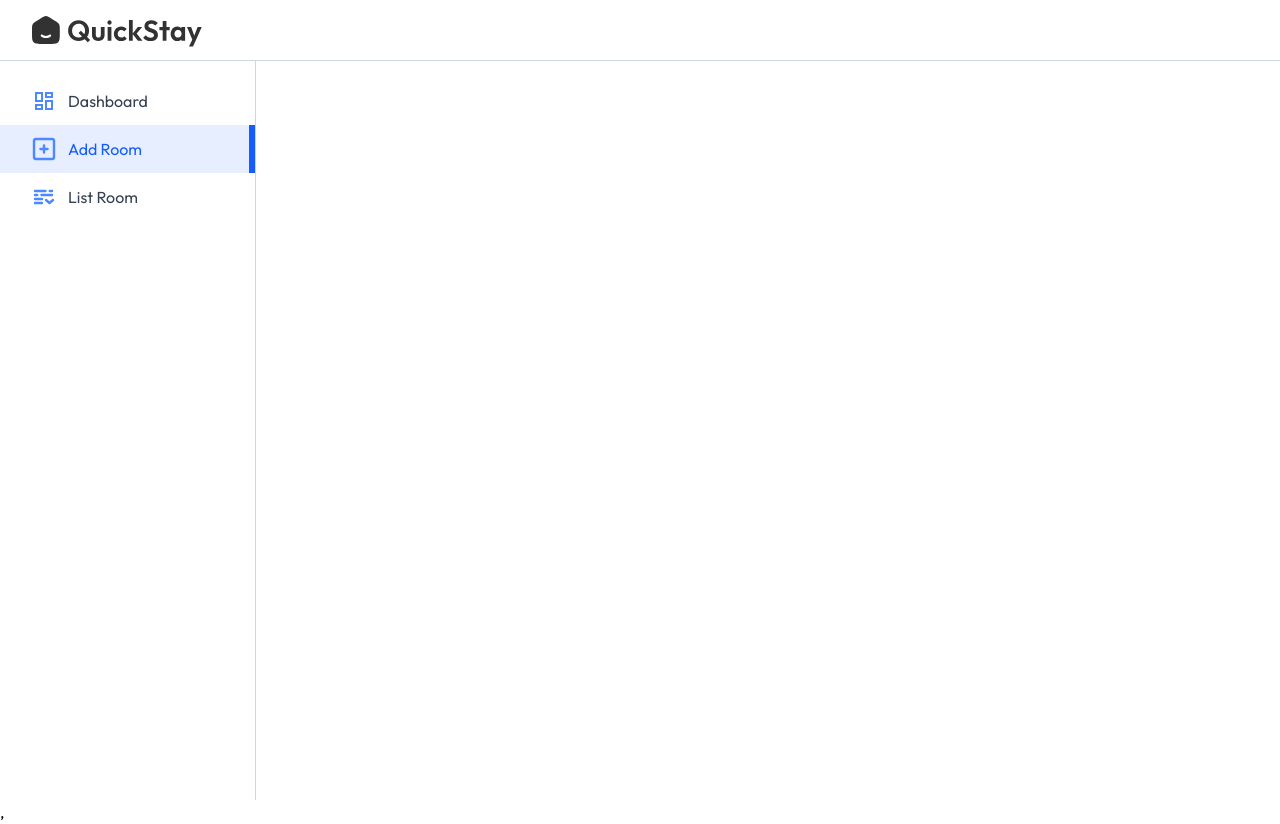
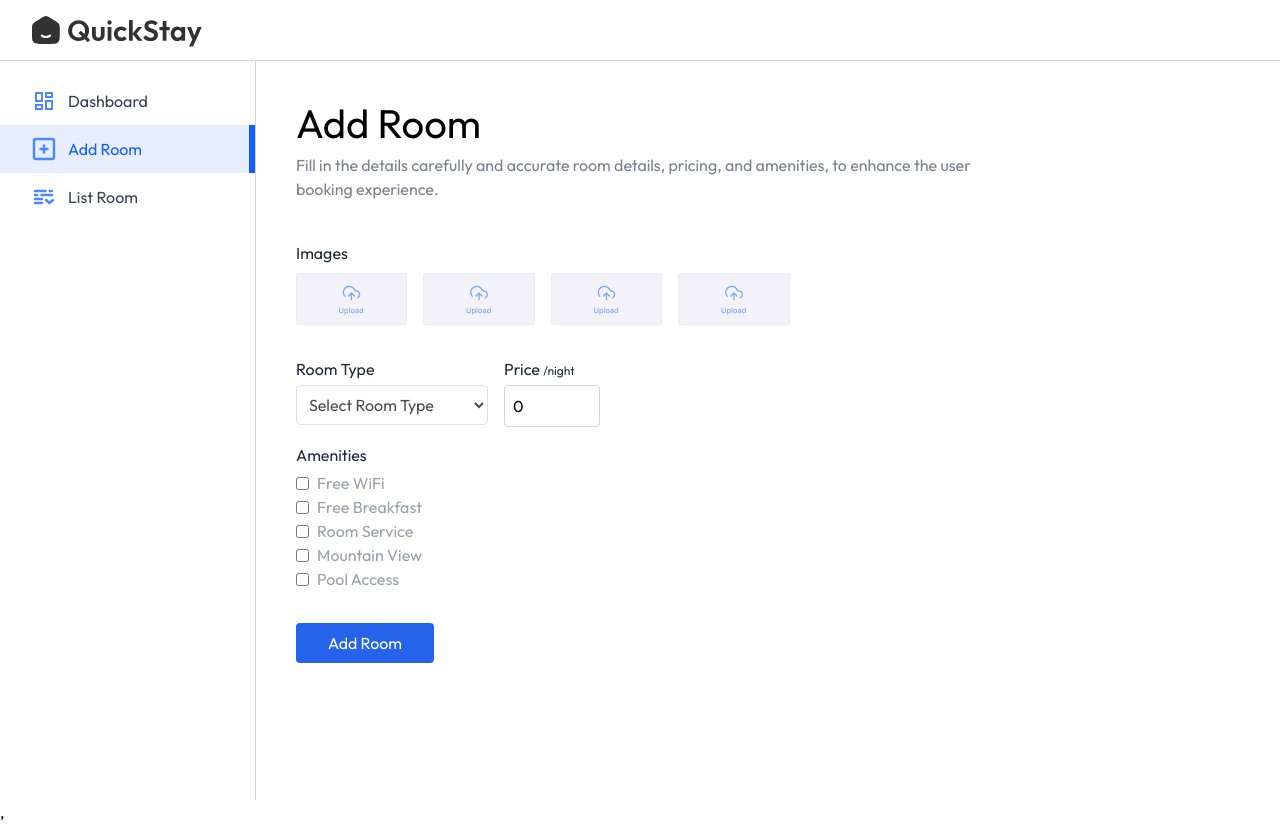
Before and after one commit to RambihariPatel/Hotel-Booking, a React (Vite) app: page /owner/add-room in a window 1280 px wide. Built offline with nearby package versions, Linux system fonts and the light colour scheme; a web font is replaced by a local one.

Commit message:
complete Owner DashBoard

```diff
--- a/src/Pages/hotelOwner/AddRoom.jsx
+++ b/src/Pages/hotelOwner/AddRoom.jsx
@@ -1,8 +1,128 @@
-import React from 'react'
+import React, { useState } from 'react'
+import Title from '../../components/Title'
+import { assets } from '../../assets/assets'
 
 const AddRoom = () => {
+
+  const [images, setImages] = useState({
+    1: null,
+    2: null,
+    3: null,
+    4: null
+  })
+
+  const [inputs, setInputs] = useState({
+    roomType: '',
+    pricePerNight: 0,
+    amenities: {
+      'Free WiFi': false,
+      'Free Breakfast': false,
+      'Room Service': false,
+      'Mountain View': false,
+      'Pool Access': false
+    }
+  })
+
   return (
     <div>
+
+      <form>
+
+        <Title align='left' font='outfit' title='Add Room' subTitle='Fill in the details carefully and accurate room details, pricing, and amenities, to enhance the user booking experience.' />
+
+        {/*-----Update area For Images-- */}
+        <p className='text-gray-800 mt-10'>Images</p>
+
+        <div className='grid grid-cols-2 sm:flex gap-4 my-2 flex-wrap'>
+          {Object.keys(images).map((key) => (
+            <label htmlFor={`roomImage${key}`} key={key}>
+
+              <img
+                className='max-h-13 cursor-pointer opacity-80'
+                src={images[key] ? URL.createObjectURL(images[key]) : assets.uploadArea}
+                alt=''
+              />
+
+              <input
+                onChange={e => setImages({ ...images, [key]: e.target.files[0] })}
+                type='file'
+                accept='image/*'
+                id={`roomImage${key}`}
+                hidden
+              />
+
+            </label>
+          ))}
+        </div>
+
+        <div className='w-full flex max-sm:flex-col sm:gap-4 mt-4'>
+
+          <div className='flex-1 max-w-48'>
+            <p className='text-gray-800 mt-4'>Room Type</p>
+
+            <select
+              onChange={e => setInputs({ ...inputs, roomType: e.target.value })}
+              className='border opacity-70 border-gray-300 mt-1 rounded p-2 w-full'
+            >
+              <option value="">Select Room Type</option>
+              <option value="Single Bed">Single Bed</option>
+              <option value="Double Bed">Double Bed</option>
+              <option value="Luxury Room">Luxury Room</option>
+              <option value="Family Suite">Family Suite</option>
+            </select>
+
+          </div>
+
+          <div>
+            <p className='mt-4 text-gray-800'>
+              Price <span className='text-xs'>/night</span>
+            </p>
+
+            <input
+              type='number'
+              placeholder='0'
+              className='border border-gray-300 mt-1 rounded p-2 w-24'
+              value={inputs.pricePerNight}
+              onChange={e => setInputs({ ...inputs, pricePerNight: Number(e.target.value) })}
+            />
+          </div>
+
+        </div>
+
+        <p className='text-gray-800 mt-4'>Amenities</p>
+
+        <div className='flex flex-col flex-wrap mt-1 text-gray-400 max-w-sm'>
+
+          {Object.keys(inputs.amenities).map((amenity, index) => (
+            <div key={index} className='flex items-center gap-2'>
+
+              <input
+                type='checkbox'
+                id={`amenities${index + 1}`}
+                checked={inputs.amenities[amenity]}
+                onChange={() =>
+                  setInputs({
+                    ...inputs,
+                    amenities: {
+                      ...inputs.amenities,
+                      [amenity]: !inputs.amenities[amenity]
+                    }
+                  })
+                }
+              />
+
+              <label htmlFor={`amenities${index + 1}`}>{amenity}</label>
+
+            </div>
+          ))}
+
+        </div>
+
+        <button className='bg-primary text-white px-8 py-2 rounded mt-8 cursor-pointer'>
+          Add Room
+        </button>
+
+      </form>
 
     </div>
   )
--- a/src/Pages/hotelOwner/Dashboard.jsx
+++ b/src/Pages/hotelOwner/Dashboard.jsx
@@ -38,6 +38,52 @@
 
       </div>
 
+      {/* Recent Booking */}
+
+      <h2 className='text-xl text-blue-950/70 font-medium mb-5'>Recent Bookings</h2>
+
+      <div className='w-full max-w-3xl text-left border border-gray-300 rounded-lg max-h-80 overflow-y-scroll'>
+
+        <table className='w-full'>
+          <thead className='bg-gray-50'>
+
+            <tr>
+              <th className='py-3 px-4 text-gray-800 font-medium'>User Name</th>
+              <th className='py-3 px-4 text-gray-800 font-medium max-sm:hidden'>Room Name</th>
+              <th className='py-3 px-4 text-gray-800 font-medium text-center'>Total Amount</th>
+              <th className='py-3 px-4 text-gray-800 font-medium text-center'>Payment Status</th>
+            </tr>
+
+          </thead>
+          <tbody className='text-sm'>
+            {dashboardData.bookings.map((item, index) => (
+              <tr key={index}>
+
+              <td className='py-3 px-4 text-gray-700 border-t border-gray-300'>
+                {item.user.username}
+              </td>
+
+              <td className='py-3 px-4 text-gray-700 border-t border-gray-300 max-sm:hidden'>
+                {item.room.roomType}
+              </td>
+
+              <td className='py-3 px-4 text-gray-700 border-t border-gray-300 text-center'>
+                ${item.totalPrice}
+              </td>
+
+              <td className='py-3 px-4 border-t border-gray-300 flex'>
+                <button className= {`py-1 px-3 text-xs rounded-full mx-auto ${item.isPaid ? 'bg-green-200 text-green-600' : 'bg-amber-200 text-yellow-600'}`}>
+                  {item.isPaid ? 'Completed' : 'Pending'}
+                </button>
+              </td>
+
+              </tr>
+            ))}
+          </tbody>
+        </table>
+
+      </div>
+
     </div>
   )
 }
--- a/src/Pages/hotelOwner/ListRoom.jsx
+++ b/src/Pages/hotelOwner/ListRoom.jsx
@@ -1,9 +1,73 @@
-import React from 'react'
+import React, { useState } from 'react'
+import { roomsDummyData } from '../../assets/assets'
+import Title from '../../components/Title'
 
 const ListRoom = () => {
+
+  const [rooms, setRooms] = useState(roomsDummyData)
   return (
     <div>
+      <Title align= 'left' font = 'outfit' title = 'Room Listings' subTitle= 'View, edit, or manage all listed rooms, keep the information up-to-date to provide the best experience for users.'/>
+       <p className='text-gray-500 mt-8'>All Rooms</p>
+       <div className='w-full max-w-3xl text-left border border-gray-300 rounded-lg max-h-80 overflow-y-scroll mt-3'>
 
+        <table className='w-full'>
+
+           <thead className='bg-gray-50'>
+
+            <tr>
+              <th className='py-3 px-4 text-gray-800 font-medium'>Name</th>
+              <th className='py-3 px-4 text-gray-800 font-medium max-sm:hidden'>Facility</th>
+              <th className='py-3 px-4 text-gray-800 font-medium text-center'>Price / night</th>
+              <th className='py-3 px-4 text-gray-800 font-medium text-center'>Actions</th>
+            </tr>
+
+          </thead>
+
+          <tbody className='text-sm'>
+               {
+                rooms.map((item, index) => (
+                  <tr key={index}>
+
+                    <td className='py-3 px-4 text-gray-700 border-t border-gray-300'>
+                      {
+                        item.roomType
+                      }
+                    </td>
+
+                    <td className='py-3 px-4 text-gray-700 border-t border-gray-300 max-sm:hidden'>
+                      {
+                        item.amenities.join(', ')
+                      }
+                    </td>
+
+                    <td className='py-3 px-4 text-gray-700 border-t border-gray-300'>
+                      {
+                        item.pricePerNight
+                      }
+                    </td>
+
+                    <td className='py-3 px-4 border-t border-gray-300 max-sm:hidden text-sm text-red-500 text-center'>
+                      <label className='relative inline-flex items-center cursor-pointer text-gray-900 gap-3'>
+                        <input type="checkbox" className='sr-only peer' checked = {item.isAvailable}/>
+                        <div className='w-12 h-7 bg-slate-300 rounded-full peer peer-checked:bg-blue-600 transition-colors duration-200'>
+
+                        </div>
+
+                        <span className='dot absolute left-1 top-1 w-5 h-5 bg-white rounded-full transition-transform duration-200 ease-in-out peer-checked:translate-x-5'>
+
+                        </span>
+                      </label>
+                    </td>
+
+                  </tr>
+                ))
+               }
+          </tbody>
+
+        </table>
+
+       </div>
     </div>
   )
 }
```
